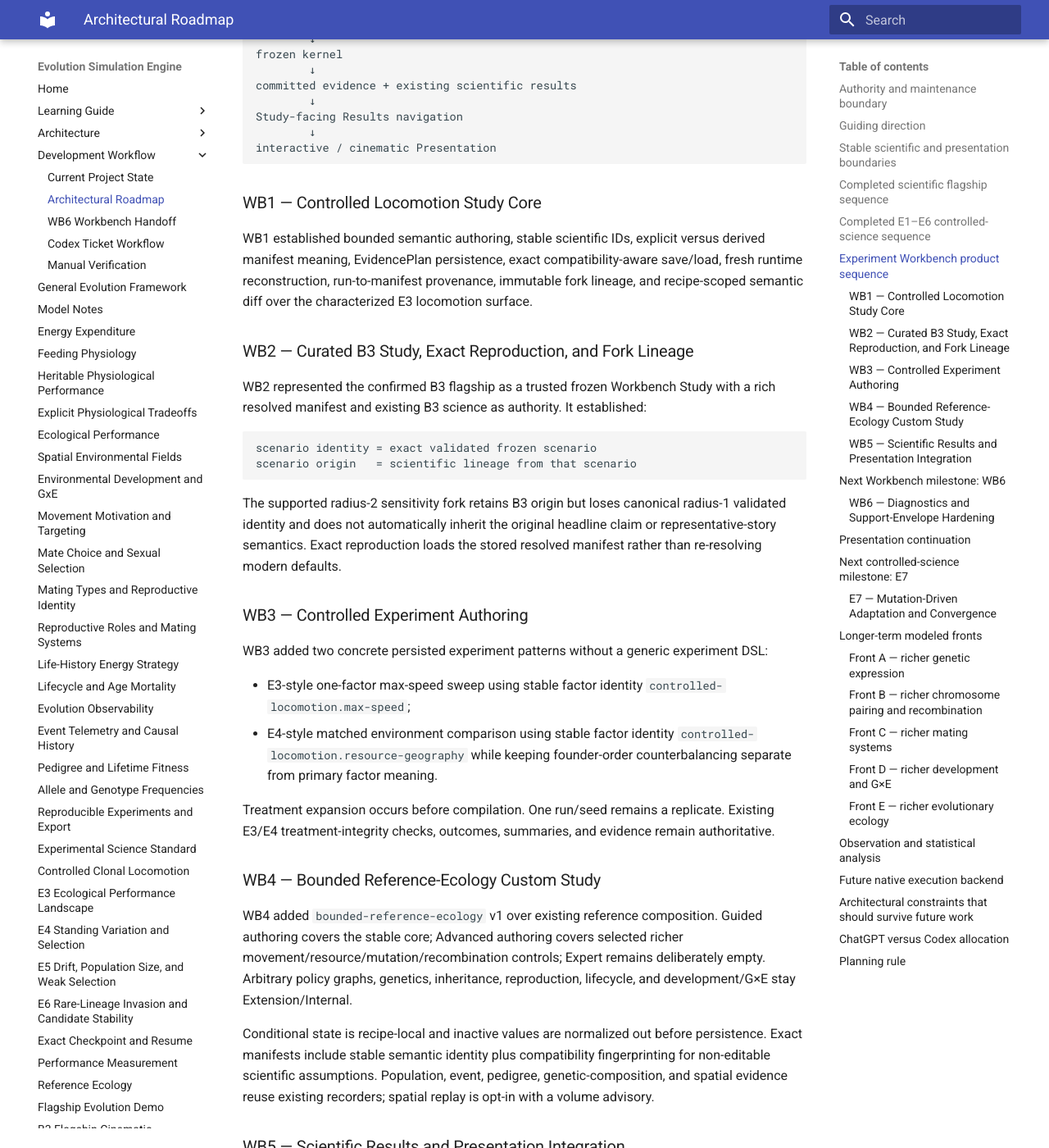
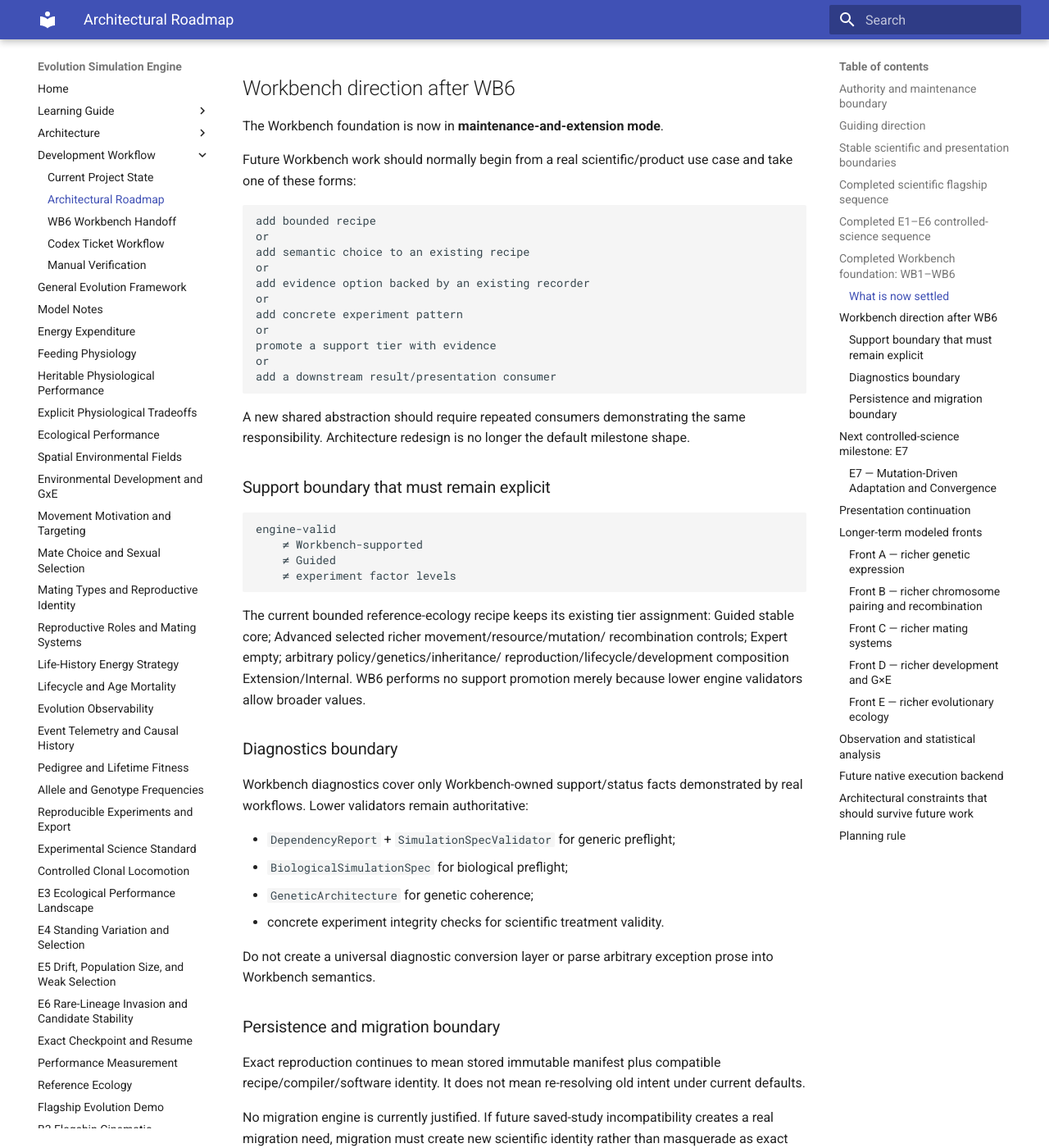
Before and after one commit to abdullahkhan57721/evolution-simulation-engine, an MkDocs documentation site: the page built from docs/development/roadmap.md, in a window 1280 px wide and 1400 px high, scrolled down 3754 px. Shown: the whole window at 82% size. Built offline with MkDocs 1.6.1 and Material for MkDocs 9.7.7, drawn with Linux system fonts in a browser that asks for light colours; some of the changed text lies outside the part shown.

Commit message:
WB6: move Workbench foundation to maintenance mode

````diff
--- a/docs/development/roadmap.md
+++ b/docs/development/roadmap.md
@@ -27,7 +27,8 @@ The project should continue toward a simulation engine in which:
    simulation evidence;
 6. scientific-study authoring compiles down into existing typed/scenario
    composition rather than becoming a second simulation architecture;
-7. performance/native-backend work begins only from measured need.
+7. Workbench growth is now primarily incremental rather than foundational;
+8. performance/native-backend work begins only from measured need.
 
 The kernel is not the development frontier. New modeled behavior normally belongs
 above it unless a genuine generic deficiency is demonstrated.
@@ -93,20 +94,10 @@ renderer-neutral B3 scientific handoff
 concrete B3 flagship cinematic director
 ```
 
-Canonical B3 compares uniform renewable-resource placement with two equal-weight
-radius-1 patches at `(2, 5)` and `(9, 5)` while keeping nonfocal biology, founder
-construction, resource quantity, sexual inheritance, and horizon matched. Founders
-begin with balanced homozygous `max_speed = 1 / 4` standing variation.
-
-Independent confirmation uses seeds `5, 17, 29, 43, 61, 79, 97, 113`. Compact
-treatment exceeds matched uniform control in all eight seeds at the predeclared
-step-30 high-speed allele-frequency readout. Founder reproductive contribution,
-founder-label counterbalancing, and radius-2 geometry sensitivity support and bound
-the interpretation. Representative seed 5 and its real committed mechanism
-episodes are chosen by B3 science, not by presentation code.
-
-The old `max_intake_rate` v0.1 example remains a secondary historical
-regression/integration path.
+Canonical B3 remains the richer integrated reference-ecology demonstration. Its
+representative run, bounded claim, counterbalance, and sensitivity are selected and
+interpreted by science rather than by UI/cinematic code. A B3-derived radius-2 fork
+retains scenario origin but not canonical validated identity.
 
 ## Completed E1–E6 controlled-science sequence
 
@@ -126,33 +117,15 @@ E5 finite-population drift and weak selection
 E6 rare-lineage invasion and candidate stability
 ```
 
-- **E1** established exact event/state alignment, scientific provenance,
-  fixed-horizon censoring, thin treatment-integrity checks, and pure measurements
-  from committed evidence without a universal metrics/statistics framework.
-- **E2** validated capacity-limited targeted movement, locomotion-use cost,
-  endpoint feeding, scarce-resource competition, exact clonal propagation, and
-  known grid anisotropy in a minimal one-locus system.
-- **E3** independently confirmed local-resource speed neutrality and an interior
-  speed-3 corridor performance maximum; removing locomotion cost removes the
-  canonical high-speed penalty.
-- **E4** independently confirmed that the corridor increases speed-3 frequency
-  from `1/3` to `2/3` from equal standing variation while the local arm remains
-  neutral; complete focal composition and strategy-specific mechanism evidence are
-  preserved, with founder-order counterbalancing kept separate from treatment.
-- **E5** showed neutral frequency-change spread contracting with founder count and
-  weak 3-vs-4 selection reversing in some small-population runs. Unobserved
-  loss/fixation/extinction remains right-censored.
-- **E6** uses exact resident-state/RNG forking and matched rare external admission.
-  Speed-3 mutants can reproduce and expand against speed-4 residents while
-  reciprocal speed-4 mutants do not expand. The claim remains bounded to candidate
-  invasion stability against reciprocal speed 4.
+The sequence now establishes a causal chain from locomotion mechanics through
+performance, standing-variation selection, finite-population stochasticity, and a
+bounded reciprocal rare-lineage invasion assay. It remains separate from B3 and
+does not authorize universal fitness/statistics/population-genetics abstractions.
 
-E1–E6 remain separate from B3. The controlled sequence isolates causal mechanics;
-B3 remains the richer integrated reference-ecology flagship.
+## Completed Workbench foundation: WB1–WB6
 
-## Experiment Workbench product sequence
-
-WB1–WB5 now establish the first complete concrete Workbench Study workflow:
+WB1–WB6 establish and review the first complete Evolution Experiment Workbench
+architecture:
 
 ```text
 semantic Study / curated scenario / concrete experiment definition
@@ -174,144 +147,96 @@ Study-facing Results navigation
 interactive / cinematic Presentation
 ```
 
-### WB1 — Controlled Locomotion Study Core
+### What is now settled
 
-WB1 established bounded semantic authoring, stable scientific IDs, explicit versus
-derived manifest meaning, EvidencePlan persistence, exact compatibility-aware
-save/load, fresh runtime reconstruction, run-to-manifest provenance, immutable fork
-lineage, and recipe-scoped semantic diff over the characterized E3 locomotion
-surface.
+- WB1 established bounded semantic authoring, immutable manifest meaning,
+  EvidencePlan persistence, exact compatibility-aware reproduction, run provenance,
+  immutable fork lineage, and recipe-scoped semantic diff.
+- WB2 pressure-tested those contracts against canonical B3 and established scenario
+  origin versus validated scenario identity.
+- WB3 added concrete E3/E4 experiment authoring while keeping factor, treatment,
+  counterbalance, replicate, and measurement distinct.
+- WB4 added richer bounded reference-ecology authoring with explicit
+  Guided/Advanced/Expert/Extension support, recipe-local applicability and
+  normalization, and concrete evidence options.
+- WB5 added Results navigation and downstream V2/V3 presentation integration without
+  a universal result/presentation framework.
+- WB6 audited the complete implementation and found the foundation stable. It
+  promoted only one genuinely repeated responsibility: a small Workbench-owned
+  diagnostic value with code, severity, optional semantic context, message, and
+  remediation.
 
-### WB2 — Curated B3 Study, Exact Reproduction, and Fork Lineage
+The final review is in `docs/workbench_architecture_review.md`.
 
-WB2 represented the confirmed B3 flagship as a trusted frozen Workbench Study with
-a rich resolved manifest and existing B3 science as authority. It established:
+## Workbench direction after WB6
+
+The Workbench foundation is now in **maintenance-and-extension mode**.
+
+Future Workbench work should normally begin from a real scientific/product use case
+and take one of these forms:
 
 ```text
-scenario identity = exact validated frozen scenario
-scenario origin   = scientific lineage from that scenario
+add bounded recipe
+or
+add semantic choice to an existing recipe
+or
+add evidence option backed by an existing recorder
+or
+add concrete experiment pattern
+or
+promote a support tier with evidence
+or
+add a downstream result/presentation consumer
 ```
 
-The supported radius-2 sensitivity fork retains B3 origin but loses canonical
-radius-1 validated identity and does not automatically inherit the original
-headline claim or representative-story semantics. Exact reproduction loads the
-stored resolved manifest rather than re-resolving modern defaults.
+A new shared abstraction should require repeated consumers demonstrating the same
+responsibility. Architecture redesign is no longer the default milestone shape.
 
-### WB3 — Controlled Experiment Authoring
+### Support boundary that must remain explicit
 
-WB3 added two concrete persisted experiment patterns without a generic experiment
-DSL:
+```text
+engine-valid
+    ≠ Workbench-supported
+    ≠ Guided
+    ≠ experiment factor levels
+```
 
-- E3-style one-factor max-speed sweep using stable factor identity
-  `controlled-locomotion.max-speed`;
-- E4-style matched environment comparison using stable factor identity
-  `controlled-locomotion.resource-geography` while keeping founder-order
-  counterbalancing separate from primary factor meaning.
+The current bounded reference-ecology recipe keeps its existing tier assignment:
+Guided stable core; Advanced selected richer movement/resource/mutation/
+recombination controls; Expert empty; arbitrary policy/genetics/inheritance/
+reproduction/lifecycle/development composition Extension/Internal. WB6 performs no
+support promotion merely because lower engine validators allow broader values.
 
-Treatment expansion occurs before compilation. One run/seed remains a replicate.
-Existing E3/E4 treatment-integrity checks, outcomes, summaries, and evidence remain
-authoritative.
+### Diagnostics boundary
 
-### WB4 — Bounded Reference-Ecology Custom Study
+Workbench diagnostics cover only Workbench-owned support/status facts demonstrated
+by real workflows. Lower validators remain authoritative:
 
-WB4 added `bounded-reference-ecology` v1 over existing reference composition.
-Guided authoring covers the stable core; Advanced authoring covers selected richer
-movement/resource/mutation/recombination controls; Expert remains deliberately
-empty. Arbitrary policy graphs, genetics, inheritance, reproduction, lifecycle,
-and development/G×E stay Extension/Internal.
+- `DependencyReport` + `SimulationSpecValidator` for generic preflight;
+- `BiologicalSimulationSpec` for biological preflight;
+- `GeneticArchitecture` for genetic coherence;
+- concrete experiment integrity checks for scientific treatment validity.
 
-Conditional state is recipe-local and inactive values are normalized out before
-persistence. Exact manifests include stable semantic identity plus compatibility
-fingerprinting for non-editable scientific assumptions. Population, event,
-pedigree, genetic-composition, and spatial evidence reuse existing recorders;
-spatial replay is opt-in with a volume advisory.
+Do not create a universal diagnostic conversion layer or parse arbitrary exception
+prose into Workbench semantics.
 
-### WB5 — Scientific Results and Presentation Integration
+### Persistence and migration boundary
 
-WB5 establishes the post-execution Study boundary without creating a universal
-Results object or presentation framework.
+Exact reproduction continues to mean stored immutable manifest plus compatible
+recipe/compiler/software identity. It does not mean re-resolving old intent under
+current defaults.
 
-`workbench.results` organizes existing WB1, E3, E4, WB4, and B3 artifacts by exact
-Study revision, manifest, EvidencePlan, treatment/factor, seed/replicate, and
-counterbalance identity. Missing evidence is reported as unavailable rather than
-reconstructed. Existing scientific outcomes pass through unchanged.
-
-Downstream adapters integrate with existing media:
-
-- V2 builds existing `WorldPresentationFrame` values from recorded WB4/B3 evidence
-  while preserving exact Workbench run/seed/arm context;
-- V3 accepts validated canonical B3 Workbench results into the existing B3-specific
-  cinematic director;
-- a B3 radius-2 derived fork remains inspectable but cannot inherit the canonical
-  headline/story cinematic handoff merely from scenario origin.
-
-WB5 confirms that the WD2 labels `Study / Simulation / Evidence / Experiment /
-Results / Presentation` are a **product/navigation model**, not a one-class-per-
-section architecture. Persisted scientific identity remains recipe/pattern-specific;
-Results is mainly a view over existing artifacts; Presentation remains downstream.
-No new universal renderer-neutral presentation abstraction is earned beyond the
-existing `ContinuousTraitEncoding` and concrete scientific handoffs.
-
-See `docs/wb5_results_presentation.md`.
-
-## Next Workbench milestone: WB6
-
-### WB6 — Diagnostics and Support-Envelope Hardening
-
-WB6 should improve only diagnostics and support behavior demonstrated by WB1–WB5.
-The concrete pressure now includes:
-
-- incomplete and unsupported authoring choices;
-- irrelevant conditional parameters and normalized stale state;
-- missing evidence with explicit rerun remediation;
-- loss of validated scenario identity while retaining scenario origin;
-- exact-reproduction compatibility failures;
-- experiment-specific factor/treatment-integrity failures;
-- distinction between blocking readiness and advisory conditions;
-- support-tier promotion only where real usage demonstrates stable semantics.
-
-The Workbench must not parse arbitrary Python exception prose to invent scientific
-remediation. Lower biological, generic dependency, and scientific validators remain
-authoritative.
-
-WB6 is **not** a generic Workbench-framework milestone. Do not introduce a
-capability graph, reflection-based form system, evidence solver, plugin registry,
-universal Study/Result schema, migration framework, claim inference engine, or
-statistics DSL merely because five Workbench milestones now exist.
-
-See `docs/development/wb6_workbench_handoff.md`.
-
-## Presentation continuation
-
-WB5 implements the architectural integration seam for Workbench→V2/V3, while the
-concrete user-facing interactive B3 matched-comparison experience can continue to
-improve on top of it.
-
-Preserve across media:
-
-- B3 control/treatment semantics;
-- fixed shared `max_speed` scientific scale;
-- matched committed timestep convention;
-- exact Study/run/treatment/replicate identity;
-- primary versus mechanism versus diagnostic evidence;
-- representative storytelling versus multi-seed robustness;
-- bounded claim/nonclaim status.
-
-Renderer-specific controls, layout, charts, selection, animation rate,
-accessibility, camera, timing, and export quality remain presentation
-responsibilities.
-
-The B3 cinematic director remains concrete. Do not generalize it into a camera DSL,
-universal storyboard, or `ScenarioPresentationSpec` without multiple future films
-demonstrating a repeated responsibility.
+No migration engine is currently justified. If future saved-study incompatibility
+creates a real migration need, migration must create new scientific identity rather
+than masquerade as exact reproduction.
 
 ## Next controlled-science milestone: E7
 
 ### E7 — Mutation-Driven Adaptation and Convergence
 
-E7 is sequential after E6 and orthogonal to WB6. Its central question is whether
-independent populations with **focal-only `max_speed` mutation** converge toward the
-performance/selection/invasion region identified by E3–E6.
+E7 is the next sequential controlled-science pressure. Its central question is
+whether independent populations with **focal-only `max_speed` mutation** converge
+toward the performance/selection/invasion region identified by E3–E6.
 
 Use multiple predeclared low/near/high starting conditions, multiple independent
 seeds, an explicit mutation rate and step distribution, a legal speed range wider
@@ -322,16 +247,37 @@ is not an optimum.
 
 Do not enable mutation across the richer reference genome merely for convenience.
 E7 should remain above the frozen kernel and should not acquire Workbench
-dependencies merely because both tracks exist.
+dependencies merely because the Workbench exists.
+
+A later product milestone may expose E7 through a concrete Workbench experiment
+pattern only after E7 science is settled.
+
+## Presentation continuation
+
+WB5 provides the architecture seam for Workbench→V2/V3. Future interactive work may
+improve the concrete B3 matched-comparison experience while preserving:
+
+- exact Study/run/treatment/replicate identity;
+- B3 control/treatment semantics;
+- fixed shared scientific trait scales;
+- matched committed timestep convention;
+- primary versus mechanism versus diagnostic evidence;
+- representative storytelling versus multi-seed robustness;
+- bounded claim/nonclaim status.
+
+Renderer-specific controls, layout, charts, selection, accessibility, animation,
+camera, timing, and export remain presentation responsibilities.
+
+The B3 cinematic director remains concrete. Do not generalize it into a camera DSL,
+universal storyboard, scene graph, or broad `ScenarioPresentationSpec` without
+multiple future scenarios demonstrating a repeated responsibility.
 
 ## Longer-term modeled fronts
 
 ### Front A — richer genetic expression
 
-Extend current copy-count-aware, multi-locus expression only through concrete
-biological consumers: incomplete dominance, codominance, epistasis,
-dosage-sensitive expression, or richer quantitative architectures where earned.
-Preserve:
+Potential directions include incomplete dominance, codominance, epistasis,
+dosage-sensitive expression, and richer quantitative architectures. Preserve:
 
 ```text
 genome
@@ -345,43 +291,40 @@ development / environment-dependent realization
 current physiological state
 ```
 
-Do not collapse these layers into a catch-all phenotype object.
-
 ### Front B — richer chromosome pairing and recombination
 
 Current responsibilities already separate chromosome-copy structure, pairing,
 recombination eligibility, segregation, and gamete formation. Future biology may
-earn higher-copy pairing, preferential/random bivalents, multivalents,
-chromosome-specific crossover behavior, or multiple crossovers. Keep meiosis
-vocabulary out of the kernel/general propagation contracts.
+earn higher-copy pairing, multivalents, chromosome-specific crossover behavior, or
+multiple crossovers. Keep meiosis vocabulary outside the kernel/general propagation
+contracts.
 
 ### Front C — richer mating systems
 
 Shared reproduction already separates participants, investors, genetic
 contributors, and production sources. Future cases may explore ordered/asymmetric
-roles, multi-participant groups, hermaphroditic systems, role-sensitive choice, or
-contributor/investor subsets. Keep mating-system composition separate from
-low-level inheritance.
+roles, multi-participant groups, hermaphroditic systems, or role-sensitive choice.
+Keep mating-system composition separate from low-level inheritance.
 
 ### Front D — richer development and G×E
 
 Possible directions include nonlinear reaction norms, developmental history/stages,
-richer developmental stochasticity, and reversible adult plasticity distinct from
-lifetime developmental targets. Preserve inheritance, expression, development,
-environment, and current mutable state as separate responsibilities.
+richer developmental stochasticity, and reversible adult plasticity. Preserve
+inheritance, expression, development, environment, and current mutable state as
+separate responsibilities.
 
 ### Front E — richer evolutionary ecology
 
 Possible directions include richer resource competition, movement/behavior
 tradeoffs, predation/prey coevolution, life-history tradeoffs, spatial population
-structure, and fluctuating or heterogeneous selection. Selection should continue to
+structure, and fluctuating/heterogeneous selection. Selection should continue to
 emerge from differential persistence/propagation rather than a kernel-owned scalar
 `fitness` field.
 
 ## Observation and statistical analysis
 
 E1–E6 provide concrete consumers for scientific measurement without justifying a
-broad statistics framework. Repeated future experiment patterns may earn reusable
+broad statistics framework. Future repeated experiment patterns may earn reusable
 statistical contracts only after multiple concrete consumers show what actually
 repeats.
 
@@ -416,39 +359,29 @@ exist.
   demonstrated.
 - Preserve simulation-owned RNG and materialize-before-apply semantics.
 - Preserve domain-neutral general-evolution vocabulary.
-- Keep reproduction participant/investor/contributor/production-source roles
+- Keep chromosome structure, pairing, recombination, and segregation separate.
+- Keep reproduction participants, investors, contributors, and production sources
   separate.
-- Keep chromosome structure, pairing, recombination, and segregation separate.
 - Keep genetic expression, development, environment, and current state separate.
 - Keep scientific measurement downstream of committed evidence and upstream of
   reporting/presentation.
-- Keep presentation downstream of scientific meaning; presentation interpolation
-  is never evidence.
+- Keep presentation downstream of scientific meaning; interpolation is never
+  evidence.
 - Keep run/seed as the current experimental replicate unless a later concrete
   design justifies another unit.
-- Keep Workbench authoring above existing typed/scenario composition and lower
+- Keep Workbench above existing typed/scenario composition and lower
   validation/preflight.
 - Keep persisted Workbench values separate from mutable recorder/spec/runtime
-  graphs; reconstruct runtime values afresh.
+  graphs.
 - Preserve scenario origin separately from validated scenario identity.
-- Preserve semantic factor identity separately from implementation field paths and
+- Preserve semantic factor identity separately from implementation paths and
   counterbalancing metadata.
-- Normalize inapplicable Workbench authoring state before persistence.
+- Normalize inapplicable authoring state before persistence.
 - Keep Workbench scientific manifests renderer-neutral.
-- Allow UI/cinematic to consume Workbench downstream while preventing Workbench or
-  model/science from importing renderer packages.
+- Allow UI/cinematic to consume Workbench downstream while preventing reverse
+  dependencies.
 - Prefer readable maintainable architecture over micro-optimization.
 - Require evidence before performance/backend work.
-
-## ChatGPT versus Codex allocation
-
-Use ChatGPT primarily for architecture-heavy work, consequential public contracts,
-tightly scoped sequential implementation, roadmap sequencing, and independent
-review/merge decisions.
-
-Use Codex selectively for execution-heavy work behind settled contracts, broad
-analogous migrations, repetitive test expansion, validation/debug cycles, and
-independently parallelizable repository iteration.
 
 ## Planning rule
 
@@ -456,12 +389,12 @@ Before opening each new milestone Issue:
 
 1. re-read current `main` and `docs/development/current_state.md`;
 2. verify whether earlier work changed assumptions in this roadmap;
-3. start from a concrete modeled or product/presentation use case;
+3. start from a concrete modeled, scientific, or product/presentation use case;
 4. settle consequential public architecture in Chat when needed;
 5. create one focused Issue with boundaries, traps, acceptance criteria, tests, and
    manual verification where material;
-6. update this roadmap in the same PR only when ordering or architectural direction
-   materially changes.
+6. update this roadmap only when ordering or architectural direction materially
+   changes.
 
 A roadmap is a hypothesis about the best sequence. Repository evidence may change
 it.
````
Also changed, not shown: other parts of docs/development/roadmap.md (+2 -2 lines).
